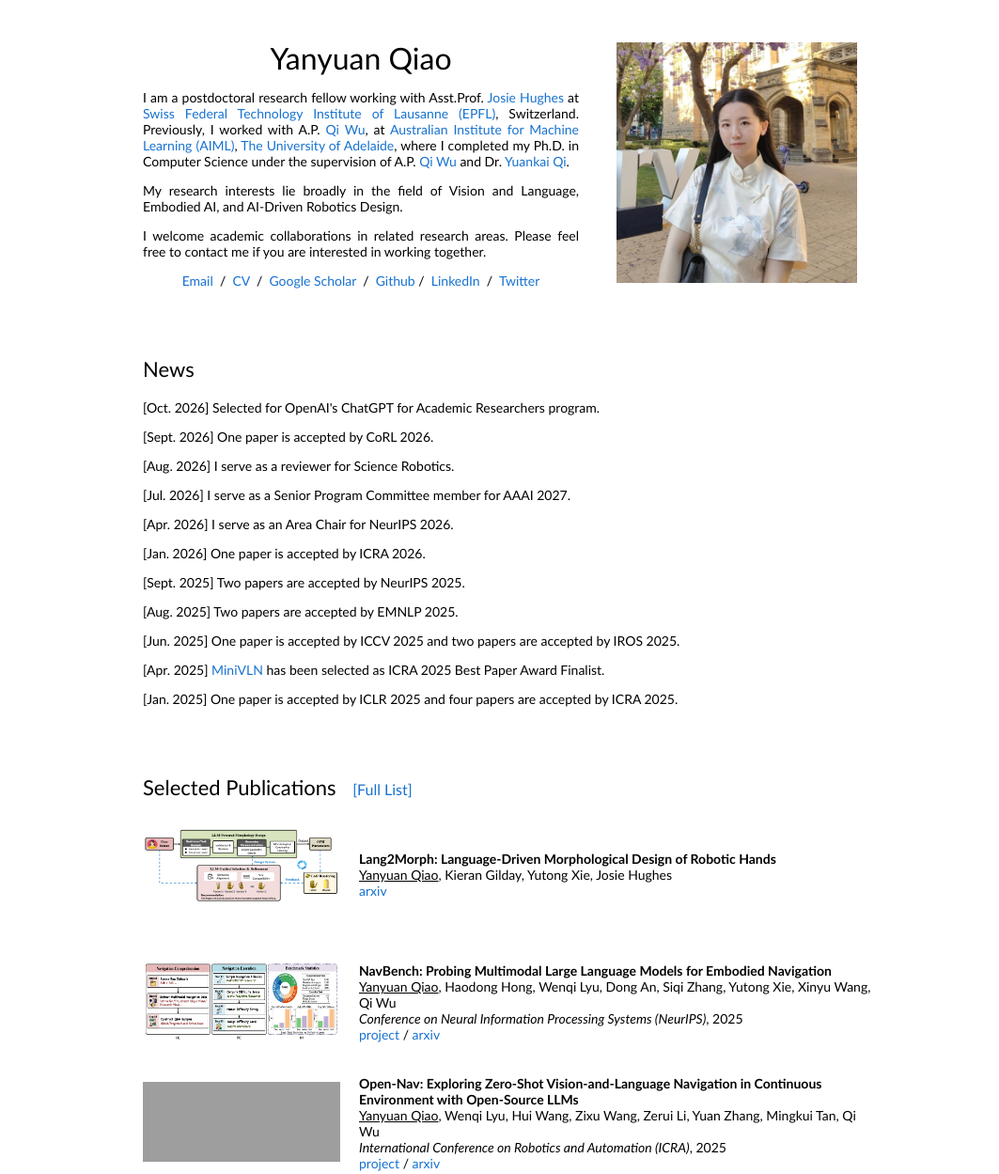
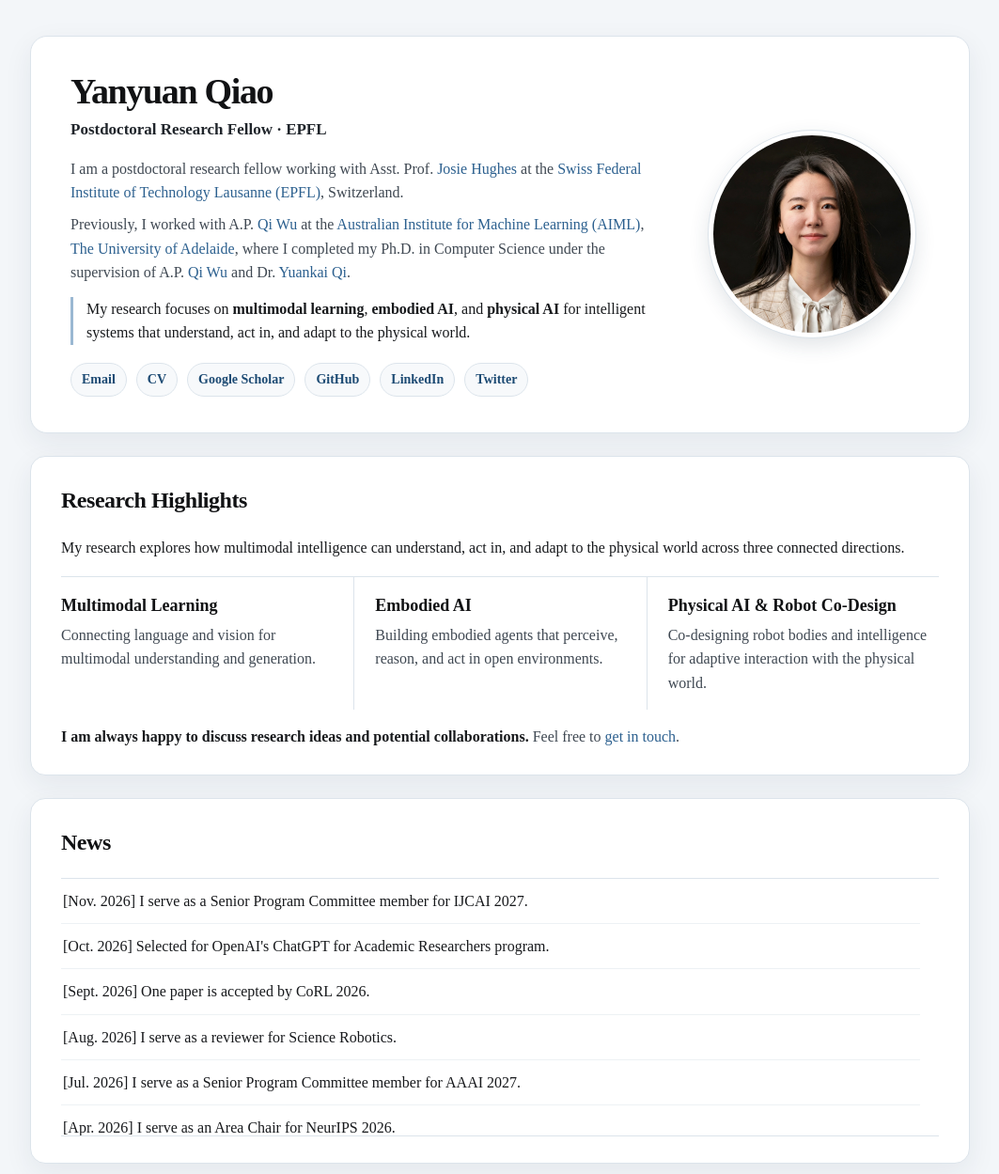
Before and after one commit to YanyuanQiao/yanyuanqiao.github.io, a plain HTML site: page index.html in a window 1280 px wide. Shown: the top 1249 px of the page at 94% size, without its empty margins (108-1171 px from the left). Drawn offline with Linux system fonts and the light colour scheme; grey boxes are pictures that could not be loaded.

Commit message:
Update homepage design and research highlights

```diff
--- a/index.html
+++ b/index.html
@@ -8,6 +8,8 @@
 
   <meta name="author" content="Yanyuan Qiao">
   <meta name="viewport" content="width=device-width, initial-scale=1">
+  <meta name="description"
+    content="Yanyuan Qiao — Embodied AI, Physical AI, Multimodal Learning, and AI-Driven Robot Design.">
 
   <meta name="google-site-verification" content="HXsBsK6dddZmEiX-hilffnGML0O8ErQGuDQlQt4d1-U" />
 
@@ -16,55 +18,73 @@
 </head>
 
 <body>
-  <table
-    style="width:100%;max-width:800px;border:0px;border-spacing:0px;border-collapse:separate;margin-right:auto;margin-left:auto;">
-    <tbody>
-      <tr style="padding:0px">
-        <td style="padding:0px">
-          <table
+  <div class="page-shell">
+    <header class="profile-card" id="about">
+      <div class="profile-intro">
+        <name>Yanyuan Qiao</name>
+        <p class="profile-role">Postdoctoral Research Fellow · EPFL</p>
+        <p>I am a postdoctoral research fellow working with Asst. Prof. <a href="https://people.epfl.ch/josie.hughes?lang=en">Josie Hughes</a> at the <a href="https://www.epfl.ch/en/">Swiss Federal Institute of Technology Lausanne (EPFL)</a>, Switzerland.</p>
+        <p>Previously, I worked with A.P. <a href="http://www.qi-wu.me/">Qi Wu</a> at the <a href="https://www.adelaide.edu.au/aiml/">Australian Institute for Machine Learning (AIML)</a>, <a href="https://www.adelaide.edu.au/">The University of Adelaide</a>, where I completed my Ph.D. in Computer Science under the supervision of A.P. <a href="http://www.qi-wu.me/">Qi Wu</a> and Dr. <a href="https://sites.google.com/site/yuankiqi/home">Yuankai Qi</a>.</p>
+        <p class="profile-focus">My research focuses on <strong>multimodal learning</strong>, <strong>embodied AI</strong>, and <strong>physical AI</strong> for intelligent systems that understand, act in, and adapt to the physical world.</p>
+        <div class="profile-links" aria-label="Profile links">
+          <a href="mailto:claire.yanyuan.qiao@gmail.com">Email</a>
+          <a href="CV.pdf">CV</a>
+          <a href="https://scholar.google.com/citations?user=vsfwX2EAAAAJ">Google Scholar</a>
+          <a href="https://github.com/YanyuanQiao">GitHub</a>
+          <a href="https://www.linkedin.com/in/yanyuan-qiao/">LinkedIn</a>
+          <a href="https://twitter.com/YanyuanQiao">Twitter</a>
+        </div>
+      </div>
+      <div class="profile-photo">
+        <a href="images/head-professional.jpg"><img alt="Portrait of Yanyuan Qiao"
+            src="images/head-professional.jpg" class="profile-image hoverZoomLink"></a>
+      </div>
+    </header>
+
+    <main class="main-content">
+
+          <table class="section-table" id="research"
             style="width:100%;border:0px;border-spacing:0px;border-collapse:separate;margin-right:auto;margin-left:auto;">
             <tbody>
-              <tr style="padding:0px">
-                <td style="padding:2.5%;width:63%;vertical-align:middle">
-                  <p style="text-align:center">
-                    <name>Yanyuan Qiao</name>
+              <tr>
+                <td class="section-card research-section" style="padding:20px;width:100%;vertical-align:middle">
+                  <h2>Research Highlights</h2>
+                  <p class="research-vision">
+                    My research explores how multimodal intelligence can understand, act in, and adapt to the physical world across three connected directions.
                   </p>
-                  <p style="text-align: justify;">I am a postdoctoral research fellow working with Asst.Prof. <a href="https://people.epfl.ch/josie.hughes?lang=en">Josie Hughes</a> at <a href="https://www.epfl.ch/en/">Swiss Federal Technology Institute of Lausanne (EPFL)</a>, Switzerland.
-                    Previously, I worked with A.P. <a href="http://www.qi-wu.me/">Qi Wu</a>, at <a href="https://www.adelaide.edu.au/aiml/">Australian
-                      Institute for Machine Learning (AIML)</a>, <a href="https://www.adelaide.edu.au/">The University
-                      of Adelaide</a>, where I completed my Ph.D. in Computer Science under the supervision of A.P. <a
-                      href="http://www.qi-wu.me/">Qi Wu</a> and Dr. <a
-                      href="https://sites.google.com/site/yuankiqi/home">Yuankai Qi</a>.
-                  </p>
-                  <p style="text-align: justify;">
-                    My research interests lie broadly in the field of Vision and Language, Embodied AI, and AI-Driven Robotics Design.
-                  </p>
-                  <p style="text-align: justify;">
-                    I welcome academic collaborations in related research areas. Please feel free to contact me if you are interested in working together.
-                  </p>
-                  <p style="text-align:center">
-                    <a href="mailto:claire.yanyuan.qiao@gmail.com">Email</a> &nbsp/&nbsp
-                    <a href="CV.pdf">CV</a> &nbsp/&nbsp
-                    <a href="https://scholar.google.com/citations?user=vsfwX2EAAAAJ">Google Scholar</a> &nbsp/&nbsp
-                    <a href="https://github.com/YanyuanQiao">Github</a>&nbsp/&nbsp
-                    <a href="https://www.linkedin.com/in/yanyuan-qiao/">LinkedIn</a> &nbsp/&nbsp
-                    <a href="https://twitter.com/YanyuanQiao">Twitter</a>
 
-                  </p>
-                </td>
-                <td style="padding:2.5%;width:40%;max-width:40%">
-                  <a href="images/head.jpeg"><img style="width:100%;max-width:100%" alt="profile photo"
-                      src="images/head.jpeg" class="hoverZoomLink"></a>
+                  <div class="research-grid">
+                    <article class="research-highlight">
+                      <h3>Multimodal Learning</h3>
+                      <p>Connecting language and vision for multimodal understanding and generation.</p>
+                    </article>
+
+                    <article class="research-highlight">
+                      <h3>Embodied AI</h3>
+                      <p>Building embodied agents that perceive, reason, and act in open environments.</p>
+                    </article>
+
+                    <article class="research-highlight">
+                      <h3>Physical AI &amp; Robot Co-Design</h3>
+                      <p>Co-designing robot bodies and intelligence for adaptive interaction with the physical world.</p>
+                    </article>
+                  </div>
+
+                  <p class="collaboration-note"><strong>I am always happy to discuss research ideas and potential collaborations.</strong> Feel free to <a href="mailto:claire.yanyuan.qiao@gmail.com">get in touch</a>.</p>
                 </td>
               </tr>
             </tbody>
           </table>
-          <table
+          <table class="section-table"
             style="width:100%;border:0px;border-spacing:0px;border-collapse:separate;margin-right:auto;margin-left:auto;">
             <tbody>
               <tr>
-                <td style="padding:20px;width:100%;vertical-align:middle">
+                <td class="section-card news-section" id="news" style="padding:20px;width:100%;vertical-align:middle">
                   <h2>News</h2>
+                  <div class="news-scroll" role="region" aria-label="News" tabindex="0">
+                  <p>
+                    [Nov. 2026] I serve as a Senior Program Committee member for IJCAI 2027.
+                  </p>
                   <p>
                     [Oct. 2026] Selected for OpenAI's ChatGPT for Academic Researchers program.
                   </p>
@@ -104,23 +124,25 @@
                   <p>
                     [Aug. 2023] I have been awarded ICCV 2023 Doctoral Consortium mentored by Prof. <a href="https://faculty.cc.gatech.edu/~judy/">Judy Hoffman</a>.
                   </p> -->
+                  </div>
 
 
                 </td>
               </tr>
             </tbody>
           </table>
-          <table
+          <table class="publications" id="publications"
             style="width:100%;border:0px;border-spacing:0px;border-collapse:separate;margin-right:auto;margin-left:auto;">
             <tbody>
 
 
 
-          <tr>
-          <h2 style="padding:20px; margin-bottom: -30px;vertical-align:middle">
-            Selected Publications
-            <a href="https://scholar.google.com/citations?user=vsfwX2EAAAAJ" target="_blank" style="font-size: 16px; margin-left: 12px; font-weight: normal;">[Full List]</a>
-          </h2>
+          <tr class="publications-heading">
+            <td colspan="2">
+              <h2>
+                Selected Publications
+              </h2>
+            </td>
           </tr>
 
 
@@ -211,7 +233,6 @@
                 </td>
                 <td style="padding:0px;width:75%;vertical-align:middle">
                   <papertitle>VL-Mamba: Exploring State Space Models for Multimodal Learning</papertitle>
-                  </a>
                   <br>
                   <u>Yanyuan Qiao</u>, Zheng Yu, Zijia Zhao, Sihan Chen, Mingzhen Sun, Longteng Guo, Qi Wu, Jing Liu
                   <br>
@@ -232,7 +253,6 @@
                 </td>
                 <td style="padding:0px;width:75%;vertical-align:middle">
                   <papertitle>LLM as Copilot for Coarse-grained Vision-and-Language Navigation</papertitle>
-                  </a>
                   <br>
                   <u>Yanyuan Qiao</u>, Qianyi Liu, Jiajun Liu, Jing Liu, Qi Wu
                   <br>
@@ -250,7 +270,6 @@
                 </td>
                 <td style="padding:0px;width:75%;vertical-align:middle">
                   <papertitle>March in Chat: Interactive Prompting for Remote Embodied Referring Expression</papertitle>
-                  </a>
                   <br>
                   <u>Yanyuan Qiao</u>, Yuankai Qi, Zheng Yu, Jing Liu, Qi Wu
                   <br>
@@ -271,7 +290,6 @@
                 </td>
                 <td style="padding:0px;width:75%;vertical-align:middle">
                   <papertitle>VLN-PETL: Parameter-Efficient Transfer Learning for Vision-and-Language Navigation</papertitle>
-                  </a>
                   <br>
                   <u>Yanyuan Qiao</u>, Zheng Yu, Qi Wu
                   <br>
@@ -292,7 +310,6 @@
                 </td>
                 <td style="padding:0px;width:75%;vertical-align:middle">
                   <papertitle>HOP+: History-Enhanced and Order-Aware Pre-Training for Vision-and-Language Navigation</papertitle>
-                  </a>
                   <br>
                   <u>Yanyuan Qiao</u>, Yuankai Qi, Yicong Hong, Zheng Yu, Peng Wang, Qi Wu
                   <br>
@@ -308,7 +325,6 @@
                 </td>
                 <td style="padding:0px;width:75%;vertical-align:middle">
                   <papertitle>HOP: History-and-Order Aware Pre-training for Vision-and-Language Navigation</papertitle>
-                  </a>
                   <br>
                   <u>Yanyuan Qiao</u>, Yuankai Qi, Yicong Hong, Zheng Yu, Peng Wang, Qi Wu
                   <br>
@@ -329,7 +345,6 @@
                 </td>
                 <td style="padding:0px;width:75%;vertical-align:middle">
                   <papertitle>R-GAN: Exploring Human-like Way for Reasonable Text-to-Image Synthesis via Generative Adversarial Networks</papertitle>
-                  </a>
                   <br>
                   <u>Yanyuan Qiao</u>, Qi Chen, Chaorui Deng, Ning Ding, Yuankai Qi, Mingkui Tan, Xincheng Ren, Qi Wu.
                   <br>
@@ -342,19 +357,15 @@
 
 
 
-              </LI>
-              </br>
-
-
             </tbody>
           </table>
 
 
-          <table
+          <table class="section-table"
             style="width:100%;border:0px;border-spacing:0px;border-collapse:separate;margin-right:auto;margin-left:auto;">
             <tbody>
               <tr>
-                <td style="padding:20px;width:100%;vertical-align:middle">
+                <td class="section-card services-section" id="service" style="padding:20px;width:100%;vertical-align:middle">
                   <h2>Services</h2>
                   <p>
                     <strong>Workshop Organizer:</strong> <a href="https://sites.google.com/view/robot-codesign-iros">Learning-based Robot Co-design: Generative and Iterative Approaches</a>, IROS 2026.
@@ -363,7 +374,7 @@
                     <strong>Conference Area Chair:</strong> NeurIPS 2026.
                   </p>
                   <p>
-                    <strong>Senior Program Committee:</strong> AAAI 2027.
+                    <strong>Senior Program Committee:</strong> AAAI 2027, IJCAI 2027.
                   </p>
                   <p>
                     <strong>Conference Reviewer:</strong> ICLR 2025/2026, ICML 2025/2026, CVPR 2024-2026, RoboSoft 2026, ICCV 2025, ECCV 2024/2026, NeurIPS 2024/2025, CoRL 2025/2026, ACM MM 2024-2026, AAAI 2024, ICRA 2024-2026, IROS 2025/2026, BMVC 2021/2023/2024, WACV 2024, MICCAI 2026.
@@ -376,9 +387,8 @@
             </tbody>
           </table>
 
-        </td>
-      </tr>
-  </table>
+    </main>
+  </div>
 </body>
 
 </html>
--- a/stylesheet.css
+++ b/stylesheet.css
@@ -1,77 +1,30 @@
-/* latin-ext */
-@font-face {
-  font-family: 'Lato';
-  font-style: italic;
-  font-weight: 400;
-  src: local('Lato Italic'), local('Lato-Italic'), url(https://fonts.gstatic.com/s/lato/v15/S6u8w4BMUTPHjxsAUi-qNiXg7eU0.woff2) format('woff2');
-  unicode-range: U+0100-024F, U+0259, U+1E00-1EFF, U+2020, U+20A0-20AB, U+20AD-20CF, U+2113, U+2C60-2C7F, U+A720-A7FF;
-}
-/* latin */
-@font-face {
-  font-family: 'Lato';
-  font-style: italic;
-  font-weight: 400;
-  src: local('Lato Italic'), local('Lato-Italic'), url(https://fonts.gstatic.com/s/lato/v15/S6u8w4BMUTPHjxsAXC-qNiXg7Q.woff2) format('woff2');
-  unicode-range: U+0000-00FF, U+0131, U+0152-0153, U+02BB-02BC, U+02C6, U+02DA, U+02DC, U+2000-206F, U+2074, U+20AC, U+2122, U+2191, U+2193, U+2212, U+2215, U+FEFF, U+FFFD;
-}
-/* latin-ext */
-@font-face {
-  font-family: 'Lato';
-  font-style: italic;
-  font-weight: 700;
-  src: local('Lato Bold Italic'), local('Lato-BoldItalic'), url(https://fonts.gstatic.com/s/lato/v15/S6u_w4BMUTPHjxsI5wq_FQftx9897sxZ.woff2) format('woff2');
-  unicode-range: U+0100-024F, U+0259, U+1E00-1EFF, U+2020, U+20A0-20AB, U+20AD-20CF, U+2113, U+2C60-2C7F, U+A720-A7FF;
-}
-/* latin */
-@font-face {
-  font-family: 'Lato';
-  font-style: italic;
-  font-weight: 700;
-  src: local('Lato Bold Italic'), local('Lato-BoldItalic'), url(https://fonts.gstatic.com/s/lato/v15/S6u_w4BMUTPHjxsI5wq_Gwftx9897g.woff2) format('woff2');
-  unicode-range: U+0000-00FF, U+0131, U+0152-0153, U+02BB-02BC, U+02C6, U+02DA, U+02DC, U+2000-206F, U+2074, U+20AC, U+2122, U+2191, U+2193, U+2212, U+2215, U+FEFF, U+FFFD;
-}
-/* latin-ext */
-@font-face {
-  font-family: 'Lato';
-  font-style: normal;
-  font-weight: 400;
-  src: local('Lato Regular'), local('Lato-Regular'), url(https://fonts.gstatic.com/s/lato/v15/S6uyw4BMUTPHjxAwXiWtFCfQ7A.woff2) format('woff2');
-  unicode-range: U+0100-024F, U+0259, U+1E00-1EFF, U+2020, U+20A0-20AB, U+20AD-20CF, U+2113, U+2C60-2C7F, U+A720-A7FF;
-}
-/* latin */
-@font-face {
-  font-family: 'Lato';
-  font-style: normal;
-  font-weight: 400;
-  src: local('Lato Regular'), local('Lato-Regular'), url(https://fonts.gstatic.com/s/lato/v15/S6uyw4BMUTPHjx4wXiWtFCc.woff2) format('woff2');
-  unicode-range: U+0000-00FF, U+0131, U+0152-0153, U+02BB-02BC, U+02C6, U+02DA, U+02DC, U+2000-206F, U+2074, U+20AC, U+2122, U+2191, U+2193, U+2212, U+2215, U+FEFF, U+FFFD;
-}
-/* latin-ext */
-@font-face {
-  font-family: 'Lato';
-  font-style: normal;
-  font-weight: 700;
-  src: local('Lato Bold'), local('Lato-Bold'), url(https://fonts.gstatic.com/s/lato/v15/S6u9w4BMUTPHh6UVSwaPGQ3q5d0N7w.woff2) format('woff2');
-  unicode-range: U+0100-024F, U+0259, U+1E00-1EFF, U+2020, U+20A0-20AB, U+20AD-20CF, U+2113, U+2C60-2C7F, U+A720-A7FF;
-}
-/* latin */
-@font-face {
-  font-family: 'Lato';
-  font-style: normal;
-  font-weight: 700;
-  src: local('Lato Bold'), local('Lato-Bold'), url(https://fonts.gstatic.com/s/lato/v15/S6u9w4BMUTPHh6UVSwiPGQ3q5d0.woff2) format('woff2');
-  unicode-range: U+0000-00FF, U+0131, U+0152-0153, U+02BB-02BC, U+02C6, U+02DA, U+02DC, U+2000-206F, U+2074, U+20AC, U+2122, U+2191, U+2193, U+2212, U+2215, U+FEFF, U+FFFD;
+:root {
+  --page-bg: #f3f6f9;
+  --surface: #ffffff;
+  --surface-soft: #f7f9fb;
+  --text: #17191c;
+  --muted: #3f4852;
+  --accent: #2c608f;
+  --accent-dark: #1c4a73;
+  --border: #dce4eb;
+  --shadow: 0 10px 30px rgba(31, 49, 68, 0.07);
 }
 
-a {
-  color: #1772d0;
-  text-decoration: none;
+* {
+  box-sizing: border-box;
 }
 
-a:focus,
-a:hover {
-  color: #f09228;
-  text-decoration: none;
+html {
+  scroll-behavior: smooth;
+}
+
+body {
+  background: var(--page-bg);
+  color: var(--text);
+  font-family: -apple-system, BlinkMacSystemFont, 'Segoe UI', Helvetica, Arial, sans-serif;
+  font-size: 16px;
+  line-height: 1.58;
+  margin: 0;
 }
 
 body,
@@ -79,59 +32,386 @@ td,
 th,
 tr,
 p,
-a {
-  font-family: 'Lato', Verdana, Helvetica, sans-serif;
-  font-size: 14px
+a,
+strong {
+  font-family: inherit;
+  font-size: 16px;
 }
 
-strong {
-  font-family: 'Lato', Verdana, Helvetica, sans-serif;
-  font-size: 14px;
+a {
+  color: var(--accent);
+  text-decoration: none;
+  text-underline-offset: 2px;
 }
 
-heading {
-  font-family: 'Lato', Verdana, Helvetica, sans-serif;
-  font-size: 22px;
+a:hover,
+a:focus {
+  color: var(--accent-dark);
+  text-decoration: underline;
+}
+
+.page-shell {
+  margin: 38px auto 64px;
+  max-width: 1000px;
+  width: calc(100% - 40px);
+}
+
+.profile-card {
+  align-items: center;
+  background: var(--surface);
+  border: 1px solid var(--border);
+  border-radius: 18px;
+  box-shadow: var(--shadow);
+  display: grid;
+  gap: 42px;
+  grid-template-columns: minmax(0, 1fr) 235px;
+  padding: 38px 42px;
+}
+
+name {
+  color: #111214;
+  display: block;
+  font-size: 38px;
+  font-weight: 700;
+  letter-spacing: -0.035em;
+  line-height: 1.08;
+  margin-bottom: 7px;
+}
+
+.profile-role {
+  color: #20252b;
+  font-size: 17px;
+  font-weight: 600;
+  margin: 0 0 15px;
+}
+
+.profile-intro > p:not(.profile-role) {
+  color: var(--muted);
+  margin: 9px 0;
+}
+
+.profile-focus {
+  border-left: 3px solid #9ab8d2;
+  color: var(--text) !important;
+  margin-top: 14px !important;
+  padding-left: 14px;
+}
+
+.profile-links {
+  display: flex;
+  flex-wrap: wrap;
+  gap: 8px 10px;
+  margin-top: 19px;
+}
+
+.profile-links a {
+  background: var(--surface-soft);
+  border: 1px solid var(--border);
+  border-radius: 999px;
+  color: var(--accent-dark);
+  font-size: 14px;
+  font-weight: 600;
+  padding: 6px 11px;
+}
+
+.profile-links a:hover,
+.profile-links a:focus {
+  background: #edf3f8;
+  border-color: #b9ccdc;
+  text-decoration: none;
+}
+
+.profile-photo {
+  text-align: center;
+}
+
+.profile-image {
+  aspect-ratio: 1 / 1;
+  border: 5px solid #ffffff;
+  border-radius: 50%;
+  box-shadow: 0 8px 22px rgba(32, 54, 75, 0.14);
+  display: block;
+  object-fit: cover;
+  outline: 1px solid var(--border);
+  width: 220px;
+}
+
+.main-content {
+  min-width: 0;
 }
 
 h2 {
-  font-family: 'Lato', Verdana, Helvetica, sans-serif;
-  font-size: 22px;
-  font-weight: normal;
+  color: #111214;
+  font-size: 24px;
+  font-weight: 700;
+  letter-spacing: -0.02em;
+  margin: 0 0 18px;
+}
+
+.section-table {
+  margin-top: 24px !important;
+  scroll-margin-top: 20px;
+}
+
+.section-card {
+  background: var(--surface);
+  border: 1px solid var(--border);
+  border-radius: 16px;
+  box-shadow: var(--shadow);
+  display: block;
+  padding: 28px 32px !important;
+}
+
+.research-vision {
+  color: var(--text);
+  font-size: 16px;
+  line-height: 1.62;
+  margin: 0 0 17px;
+}
+
+.research-grid {
+  border-top: 1px solid var(--border);
+  display: grid;
+  grid-template-columns: repeat(3, minmax(0, 1fr));
+  margin-top: 17px;
+}
+
+.research-highlight {
+  padding: 18px 22px 16px;
+}
+
+.research-highlight:first-child {
+  padding-left: 0;
+}
+
+.research-highlight:last-child {
+  padding-right: 0;
+}
+
+.research-highlight + .research-highlight {
+  border-left: 1px solid var(--border);
+}
+
+.research-highlight h3 {
+  color: #111214;
+  font-size: 18px;
+  line-height: 1.35;
+  margin: 0 0 7px;
+}
+
+.research-highlight p {
+  color: var(--muted);
+  margin: 7px 0 0;
+}
+
+.collaboration-note {
+  color: var(--muted);
+  margin: 16px 0 0;
+}
+
+.collaboration-note strong {
+  color: var(--text);
+  font-weight: 600;
+}
+
+.news-scroll {
+  border-bottom: 1px solid var(--border);
+  border-top: 1px solid var(--border);
+  max-height: 275px;
+  overflow-y: auto;
+  overscroll-behavior: contain;
+  padding-right: 12px;
+  scrollbar-gutter: stable;
+}
+
+.news-scroll p {
+  border-bottom: 1px solid #edf1f4;
+  margin: 0;
+  padding: 11px 2px;
+}
+
+.news-scroll p:last-child {
+  border-bottom: 0;
+}
+
+.news-scroll:focus {
+  outline: 2px solid rgba(44, 96, 143, 0.22);
+  outline-offset: 3px;
+}
+
+.news-scroll::-webkit-scrollbar {
+  width: 8px;
+}
+
+.news-scroll::-webkit-scrollbar-thumb {
+  background: #c3cfda;
+  border-radius: 10px;
+}
+
+.publications {
+  background: var(--surface);
+  border: 1px solid var(--border) !important;
+  border-collapse: separate !important;
+  border-radius: 16px;
+  border-spacing: 0 !important;
+  box-shadow: var(--shadow);
+  margin-top: 24px !important;
+  overflow: hidden;
+  scroll-margin-top: 20px;
+  width: 100%;
+}
+
+.publications-heading td {
+  padding: 26px 32px 11px !important;
+}
+
+.publications-heading h2 {
+  margin: 0;
+}
+
+.publications > tbody > tr:not(.publications-heading) > td {
+  border-bottom: 1px solid var(--border);
+}
+
+.publications > tbody > tr:not(.publications-heading) > td:first-child {
+  padding: 18px 20px 18px 32px !important;
+  width: 250px !important;
+}
+
+.publications > tbody > tr:not(.publications-heading) > td:last-child {
+  padding: 18px 32px 18px 4px !important;
+  width: auto !important;
+}
+
+.publications > tbody > tr:last-child > td {
+  border-bottom: 0;
+}
+
+.publications > tbody > tr:not(.publications-heading):hover > td {
+  background: #f8fafc;
+}
+
+.publications img {
+  background: var(--surface-soft);
+  border: 1px solid #e6ecf1;
+  border-radius: 5px;
+  display: block;
+  height: 108px;
+  object-fit: contain;
+  width: 210px;
 }
 
 papertitle {
-  font-family: 'Lato', Verdana, Helvetica, sans-serif;
-  font-size: 14px;
-  font-weight: 700
+  color: #111214;
+  display: inline-block;
+  font-size: 16.5px;
+  font-weight: 700;
+  line-height: 1.4;
+  margin-bottom: 3px;
 }
 
-name {
-  font-family: 'Lato', Verdana, Helvetica, sans-serif;
-  font-size: 32px;
+.services-section p {
+  border-bottom: 1px solid var(--border);
+  margin: 0;
+  padding: 12px 0;
 }
 
-.one {
-  width: 160px;
-  height: 160px;
-  position: relative;
+.services-section p:last-child {
+  border-bottom: 0;
+  padding-bottom: 0;
 }
 
-.two {
-  width: 160px;
-  height: 160px;
-  position: absolute;
-  transition: opacity .2s ease-in-out;
-  -moz-transition: opacity .2s ease-in-out;
-  -webkit-transition: opacity .2s ease-in-out;
+@media (max-width: 760px) {
+  .profile-card {
+    gap: 28px;
+    grid-template-columns: minmax(0, 1fr) 170px;
+    padding: 30px;
+  }
+
+  .profile-image {
+    width: 165px;
+  }
+
+  name {
+    font-size: 34px;
+  }
+
+  .research-grid {
+    grid-template-columns: 1fr;
+  }
+
+  .research-highlight,
+  .research-highlight:first-child,
+  .research-highlight:last-child {
+    padding: 16px 0;
+  }
+
+  .research-highlight + .research-highlight {
+    border-left: 0;
+    border-top: 1px solid var(--border);
+  }
 }
 
-.fade {
-  transition: opacity .2s ease-in-out;
-  -moz-transition: opacity .2s ease-in-out;
-  -webkit-transition: opacity .2s ease-in-out;
+@media (max-width: 620px) {
+  .page-shell {
+    margin: 14px auto 28px;
+    width: calc(100% - 20px);
+  }
+
+  .profile-card {
+    display: flex;
+    flex-direction: column-reverse;
+    padding: 26px 22px;
+  }
+
+  .profile-image {
+    width: 150px;
+  }
+
+  name,
+  .profile-role {
+    text-align: center;
+  }
+
+  .profile-links {
+    justify-content: center;
+  }
+
+  .section-card {
+    padding: 24px 22px !important;
+  }
+
+  .section-table,
+  .publications {
+    margin-top: 16px !important;
+  }
+
+  .publications-heading td {
+    padding: 23px 22px 9px !important;
+  }
+
+  .publications > tbody > tr:not(.publications-heading) {
+    display: block;
+    border-bottom: 1px solid var(--border);
+  }
+
+  .publications > tbody > tr:not(.publications-heading) > td {
+    border-bottom: 0;
+    display: block;
+    width: 100% !important;
+  }
+
+  .publications > tbody > tr:not(.publications-heading) > td:first-child {
+    padding: 17px 22px 7px !important;
+  }
+
+  .publications > tbody > tr:not(.publications-heading) > td:last-child {
+    padding: 8px 22px 21px !important;
+  }
+
+  .publications img {
+    height: 130px;
+    max-width: 320px;
+    width: 100%;
+  }
 }
-
-span.highlight {
-  background-color: #ffffd0;
-}
```
Also changed, not shown: images/head-professional.jpg (added).
